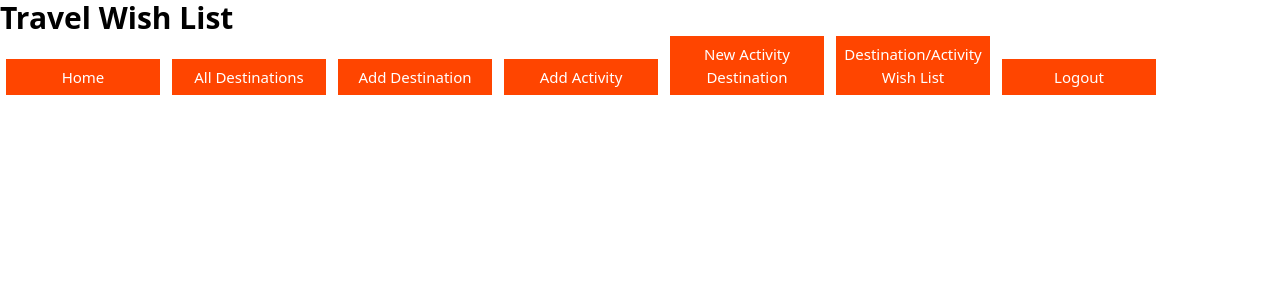
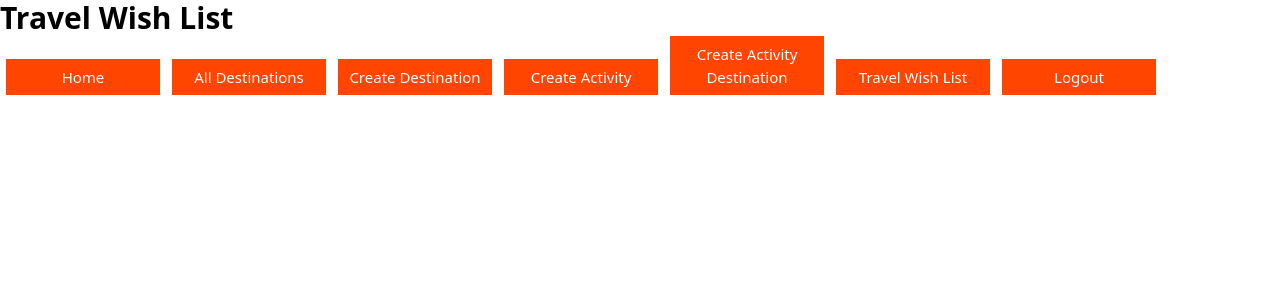
Before and after one commit to jh-23/travel-wish-list, a React (Create React App) app in the folder client/: page / in a window 1280 px wide. Shown: the top 300 px of the page. Built offline with nearby package versions, Linux system fonts and the light colour scheme; no server answers.

Commit message:
getting WishList component to work

```diff
--- a/client/src/components/NavBar.js
+++ b/client/src/components/NavBar.js
@@ -23,22 +23,22 @@ function NavBar() {
                     <NavLink
                     to="/newdestinationform"
                     className="nav-link">
-                    Add Destination
+                    Create Destination
                     </NavLink>
                     <NavLink
                     to="/newactivityform"
                     className="nav-link">
-                    Add Activity
+                    Create Activity
                     </NavLink>
                     <NavLink
                     to="/createactivitydestination"
                     className="nav-link">
-                    New Activity Destination
+                    Create Activity Destination
                     </NavLink>
                     <NavLink
                     to="/addtowishlist"
                     className="nav-link">
-                    Destination/Activity Wish List
+                    Travel Wish List
                     </NavLink>
                     <NavLink
                     to="/logout"
--- a/client/src/components/NewDestinationForm.js
+++ b/client/src/components/NewDestinationForm.js
@@ -39,7 +39,7 @@ function NewDestinationForm() {
                 <br />
 
                 <label>City: </label>
-                <input type='text' name='city' placeholder='city name' value={city} onChange={(e) => setCity(e.target.value)} />
+                <input type='text' name='city' placeholder='city name' value={city} onChange={(e) => setCity(e.target.value)} class="mb-2 uppercase tracking-wide font-bold text-lg text-grey-darkest" />
                 <br />
                 <label>State: </label>
                 <input type='text' name='state' placeholder='state name or N/A' value={state} onChange={(e) => setState(e.target.value)} />
--- a/client/src/components/WishList.js
+++ b/client/src/components/WishList.js
@@ -1,8 +1,8 @@
-import React, { useEffect, useContext } from 'react'
+import React, { useEffect, useContext } from 'react';
 import { Context } from './Context';
+import ActivityCard from './ActivityCard';
 
 function WishList() {
-
     const { activityWishList, setActivityWishList } = useContext(Context);
 
     useEffect(() => {
@@ -15,26 +15,49 @@ function WishList() {
             })
             .then((activityWishList) => {
                 if (activityWishList.error) {
-                    throw new Error(activityWishList.error)
+                    throw new Error(activityWishList.error);
                 }
-                setActivityWishList(activityWishList)
+                setActivityWishList(activityWishList);
             })
             .catch((error) => {
-                console.error('Error fetching Activity Wish List: ', error)
-            })
-    }, [setActivityWishList])
+                console.error('Error fetching Activity Wish List: ', error);
+            });
+    }, [setActivityWishList]);
 
-    if(!activityWishList) {
-        return <h1>Loading...</h1>
+    if (!activityWishList) {
+        return <h1>Loading...</h1>;
     }
 
-    console.log(activityWishList);
+    console.log(activityWishList)
 
-    return(
+
+
+    // Group activities by destination
+    const groupedActivities = activityWishList.reduce((acc, item) => {
+        const destinationName = `${item.destination.city}, ${item.destination.country}`;
+        if (!acc[destinationName]) {
+            acc[destinationName] = [];
+        }
+        acc[destinationName].push(item.activity);
+        return acc;
+    }, {});
+
+
+    return (
         <div>
-            <h1>Travel Wish List App</h1>
+            <h1 class="mb-4 text-4xl font-extrabold leading-none tracking-tight text-orange-500 md:text-5xl lg:text-6xl dark:text-white">Travel Wish List</h1>
+            {Object.entries(groupedActivities).map(([destination, activities]) => (
+                <div key={destination}>
+                    <h2 class="text-3xl font-bold text-blue-500">{destination}</h2>
+                    {activities.map((activity) => (
+                        <ActivityCard key={activity.id} activity={activity} />
+                    ))}
+                    <br />
+                    <br />
+                </div>
+            ))}
         </div>
-    )
+    );
 }
 
 export default WishList;
```
